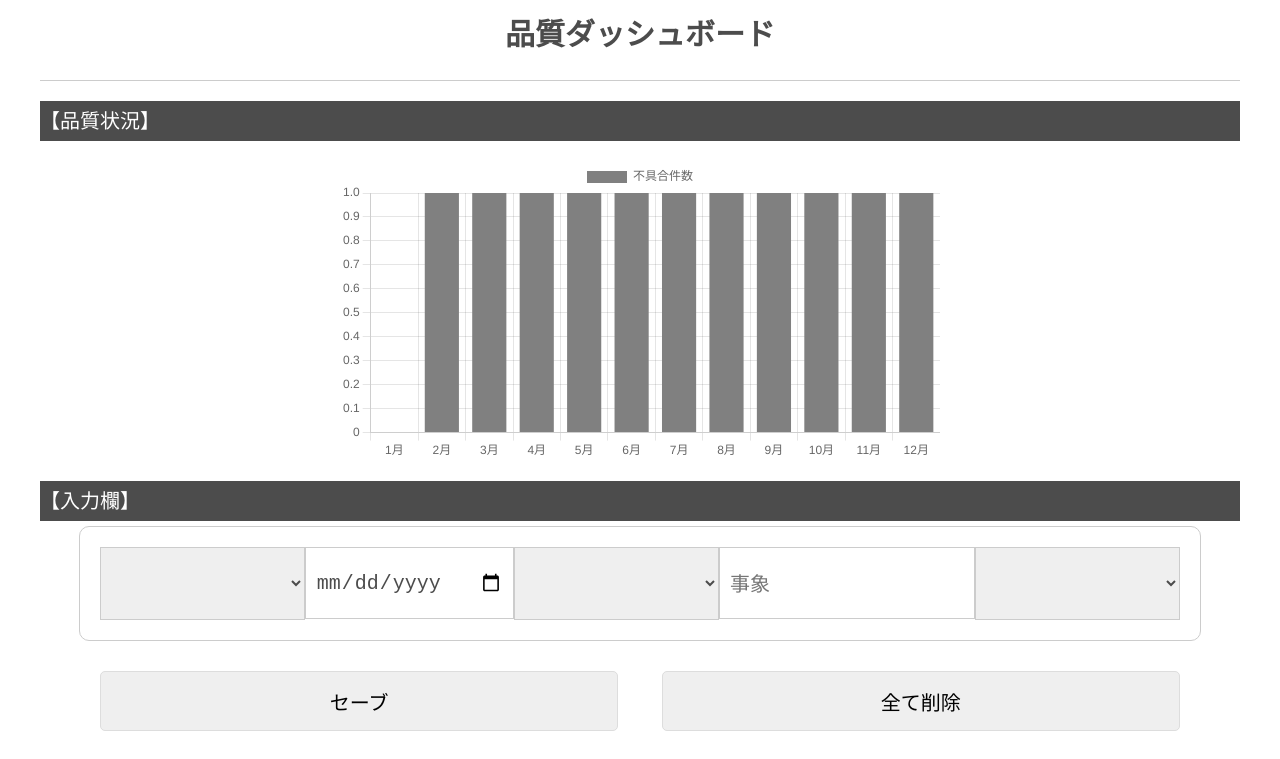
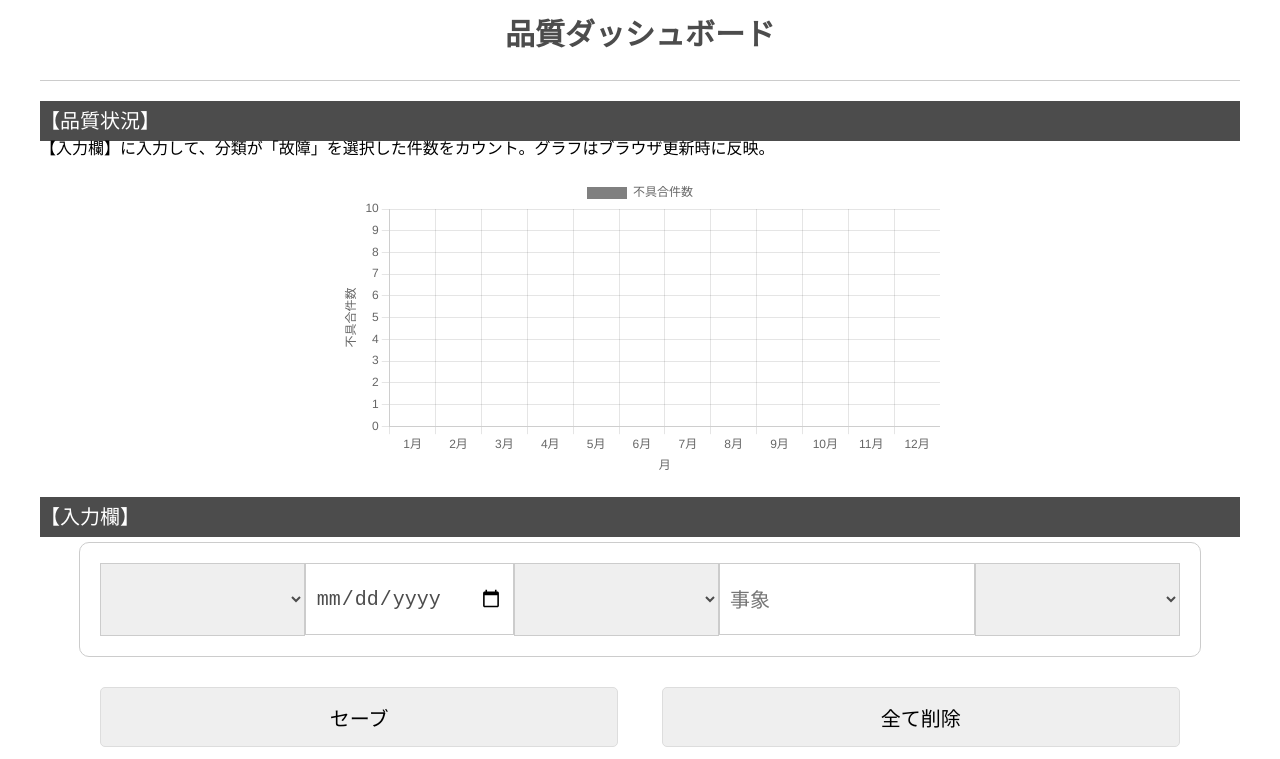
Before and after one commit to tanajungs28/memotyou, a plain HTML site: page index.html in a window 1280 px wide. Both pictures are taken after a click on the button "セーブ". Shown: the top 759 px of the page. Drawn offline with nearby package versions, Linux system fonts and the light colour scheme.

Commit message:
ブラウザ更新後に入力した件数が正しく反映されるように修正

```diff
--- a/index.html
+++ b/index.html
@@ -14,6 +14,8 @@
     <h1>品質ダッシュボード</h1>
     <!-- ここにグラフ入れる -->
      <h2>【品質状況】</h2>
+     <p>【入力欄】に入力して、分類が「故障」を選択した件数をカウント。グラフはブラウザ更新時に反映。
+     </p>
     <div class="graph_area" >
       <canvas id="chart"></canvas>
     </div>
--- a/js/test.js
+++ b/js/test.js
@@ -1,17 +1,43 @@
+//変数の定義
+var key_count = -1;                                                    //ローカルストレージに保存するデータNo
+console.log("localStorage.length===",localStorage.length)
+if(localStorage.length > 0){
+  key_count = localStorage.length;
+}else{
+}
 
+// カウントしたい文字列を指定
+const searchString = '故障';
+// グラフ表示用のカウンター初期化
+let count1 = 0;
+let count2 = 0;
+let count3 = 0;
+let count4 = 0;
+let count5 = 0;
+let count6 = 0;
+let count7 = 0;
+let count8 = 0;
+let count9 = 0;
+let count10 = 0;
+let count11 = 0;
+let count12 = 0;
 
 
     //1.Save クリックイベント
     $("#save").on("click",function(){
-      const name = $("#select_car").val();                    //製品名の取得（セレクトボックスから選択）
-      const day = $("#day").val();                            //日付情報を取得
-      const classification = $("#select_classification").val();      //分類の取得
-      const phenomenon = $("#phenomenon").val();              //事象の取得
-      const situation = $("#select_situation").val();                //日付情報を取得
-
-      let data = {day,classification, phenomenon, situation}  //オブジェクト{}としてデータを複数格納
-        const jsonString = JSON.stringify(data);                //JSON形式へ変換（valueに複数データを格納するため）
-        localStorage.setItem(name, jsonString);                 //製品名とそのほかのデータをローカルストレージに格納(製品名をkeyに設定)
+      key_count++
+      console.log("key_countをカウントアップ")
+      console.log("key_count:",key_count)                             //ローカルストレージのkeyを重複させないためのカウンター
+      const name = $("#select_car").val();                            //製品名の取得（セレクトボックスから選択）
+      const day = $("#day").val();                                    //日付情報を取得
+      const classification = $("#select_classification").val();       //分類の取得
+      const phenomenon = $("#phenomenon").val();                      //事象の取得
+      const situation = $("#select_situation").val();                 //日付情報を取得
+      let data = {name,day,classification, phenomenon, situation}     //オブジェクト{}としてデータを複数格納
+      const jsonString = JSON.stringify(data);                        //JSON形式へ変換（valueに複数データを格納するため）
+        localStorage.setItem(key_count, jsonString);                  //カウンタとそのほかのデータをローカルストレージに格納(製品名をkeyに設定)
+        console.log("localStorage.key(key_count)===",localStorage.key(key_count))
+        console.log("localStorage.length===",localStorage.length)
         //HTMLの表に追記するためにlistに返す
         const html = `
         <tr>
@@ -23,6 +49,7 @@
         </tr>
         `;
         $("#list").append(html);
+
         //入力欄をクリアにする
           $("#select_car").val("")
           $("#day").val("")
@@ -37,33 +64,65 @@
           $("#list").empty();
         });
 
-
-
-        // カウントしたい文字列を指定
-        const searchString = '故障';
-        // カウンター初期化
-        let count = 0;
-
+        // 更新を押した際、keyカウントの最後のものから表示してしまう誤動作ありのため修正必要
       //3.ページ読み込み：保存データ取得表示
       for(let i = 0; i < localStorage.length; i++){
-        const name = localStorage.key(i);
-        const getjson_data = localStorage.getItem(name);
+        console.log("i===",i)
+        console.log("localStorage.key(i)===",localStorage.key(i))
+        const key_count = localStorage.key(i);
+        const getjson_data = localStorage.getItem(key_count);
         const data = JSON.parse(getjson_data);                  //JSON形式で取得した値をJSON.parse()してJaveScriptで使えるオブジェクトに戻す
         console.log(data.classification)
-        console.log("i:",i)
+        // console.log("i:",i)
+        // console.log("day:",data.day)
+        var month = data.day.substr(5,2);                     //yyyy-mm-dd表記の中でmm部分を抽出する
+        // console.log("month:",month)
+        console.log("key_count:",key_count)
 
-        //配列【data】内に特定の文字列が何個あるか検索したかった痕跡
+        //グラフに特定の文字列の件数を積み重ねるためのカウンター
         if(data.classification === "故障"){
-          count++
-          console.log("count：",count)
+            if(month === "01"){
+              count1++
+              console.log("count1：",count1)
+            } else if(month === "02"){
+              count2++
+              console.log("count2：",count2)
+            } else if(month === "03"){
+              count3++
+              console.log("count3：",count3)
+            } else if(month === "04"){
+              count4++
+              console.log("count4：",count4)
+            } else if(month === "05"){
+              count5++
+              console.log("count5：",count5)
+            } else if(month === "06"){
+              count6++
+              console.log("count6：",count6)
+            } else if(month === "07"){
+              count7++
+              console.log("count7：",count7)
+            } else if(month === "08"){
+              count8++
+              console.log("count8：",count8)
+            } else if(month === "09"){
+              count9++
+              console.log("count9：",count9)
+            } else if(month === "10"){
+              count10++
+              console.log("count10：",count10)
+            } else if(month === "11"){
+              count11++
+              console.log("count11：",count11)
+            } else if(month === "12"){
+              count12++
+              console.log("count12：",count12)
             }
-
-
-        console.log("故障の数：",count)
+        }
         //HTMLのlistに返す(JSON形式⇒配列に戻したので配列形式で個別にデータを取得)
         const html = `
         <tr>
-          <td>${name}</td>
+          <td>${data.name}</td>
           <td>${data.day}</td>
           <td>${data.classification}</td>
           <td>${data.phenomenon}</td>
@@ -75,21 +134,22 @@
 
 
       //グラフ作成
-var i = 5;
-var m1 = count;
-var m2 = 1;
-var m3 = 1;
-var m4 = 1;
-var m5 = 1;
-var m6 = 1;
-var m7 = 1;
-var m8 = 1;
-var m9 = 1;
-var m10 = 1;
-var m11 = 1;
-var m12 = 1;
+var m1 = count1;
+var m2 = count2;
+var m3 = count3;
+var m4 = count4;
+var m5 = count5;
+var m6 = count6;
+var m7 = count7;
+var m8 = count8;
+var m9 = count9;
+var m10 = count10;
+var m11 = count11;
+var m12 = count12;
 
 var defect = {m1, m2, m3 , m4, m5, m6, m7, m8, m9, m10, m11, m12}
+console.log("defect:",defect)
+
 
 var ctx = document.getElementById("chart").getContext('2d');
 var myChart = new Chart(ctx, {
@@ -107,15 +167,25 @@ var myChart = new Chart(ctx, {
 options: {                       // オプション
   responsive: true,  // canvasサイズ自動設定機能を使わない。HTMLで指定したサイズに固定
   scales: {                          // 軸設定
-            xAxes: [{                       // Ｘ軸設定
-            }],
-            yAxes: [{
-                    display: true,                 // 表示の有無
+      x: {                       // Ｘ軸設定 (Chart.js v3以降)
+          title: {
+              display: true,
+              text: '月'
+          }
+      },
+      y: {                          // Ｙ軸設定
+          display: true,                // 表示の有無
+          min: 0,                        // 最小値
+          max: 10,                       // 最大値
           ticks: {                       // 目盛り
-                        min: 0,                        // 最小値
-                        max: 30,                       // 最大値
+              stepSize: 1,               // 目盛りの間隔
           },
-            }],
+          title: {
+              display: true,
+              text: '不具合件数'
+          }
+      }
   },
 }
+
 });
```
Also changed, not shown: 1 other file. Lines whose indentation alone changed are shown as unchanged.
